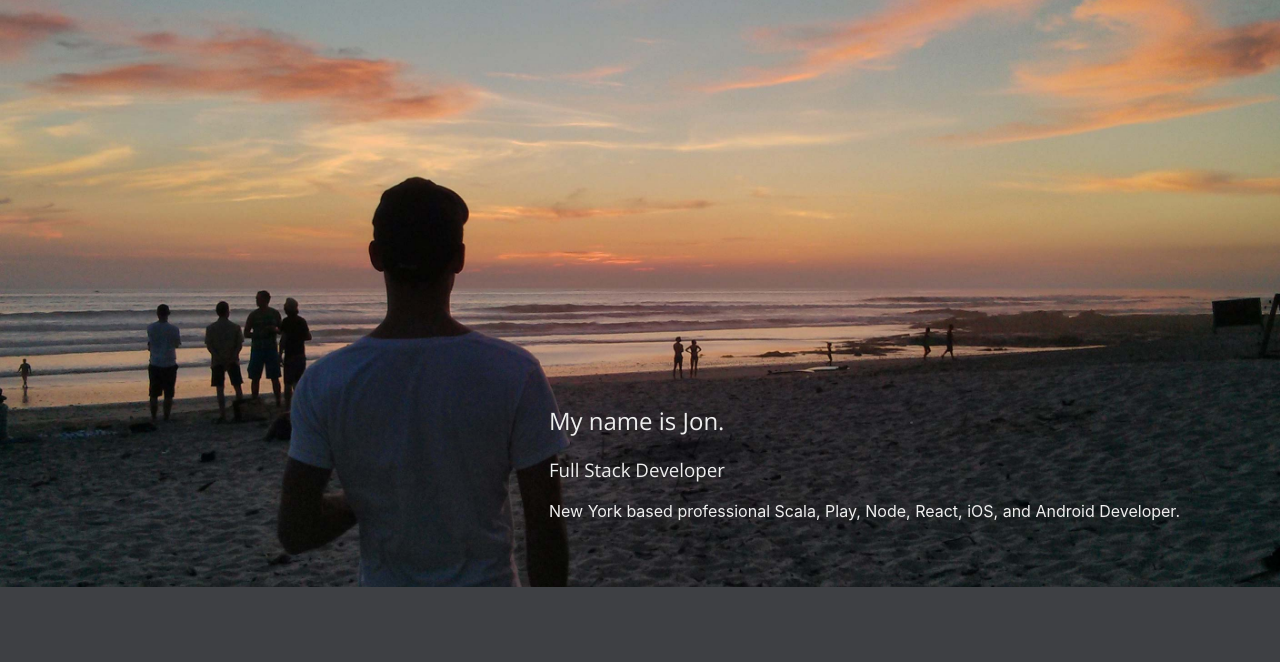
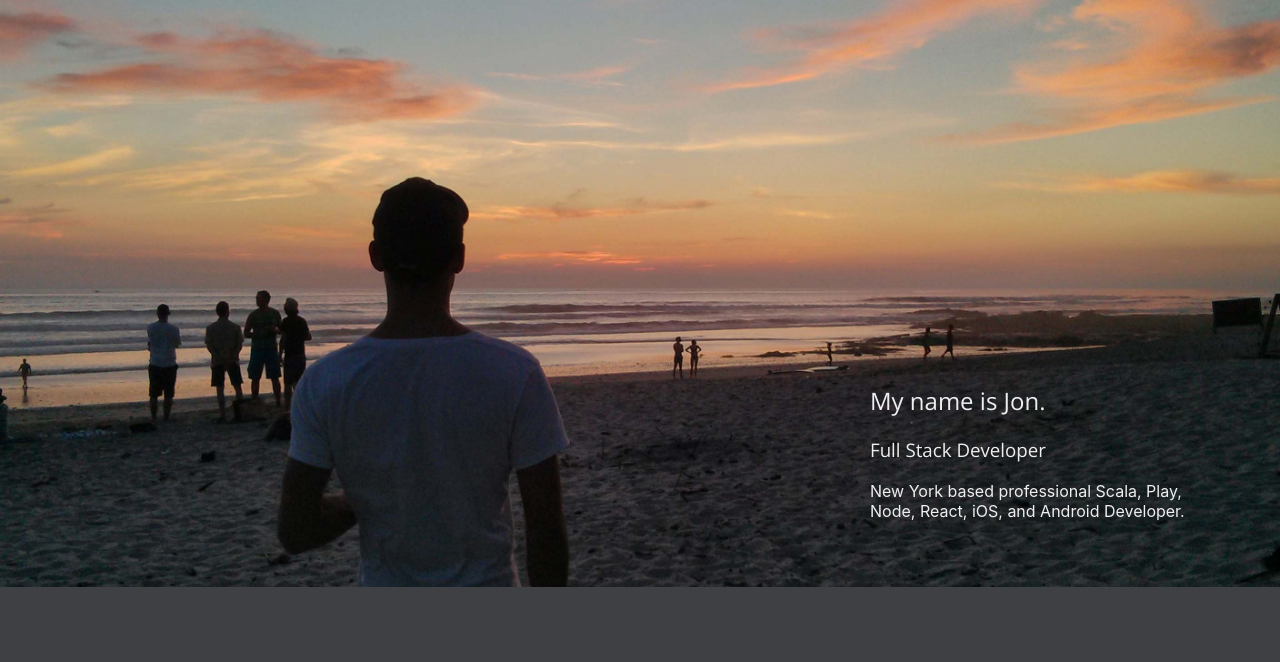
Before and after one commit to jmparsons/jmparsons.com, a Gatsby site: page / in a window 1280 px wide. Shown: the part 73-735 px from the top of the page. Built offline with nearby package versions, Linux system fonts and the light colour scheme; Gatsby itself is replaced by a stand-in of ours.

Commit message:
Cleaning up index page.

```diff
--- a/src/components/Content.tsx
+++ b/src/components/Content.tsx
@@ -3,6 +3,7 @@ import styled from 'styled-components';
 import { media, Breakpoints } from '../utils/mq';
 
 const FixedContent = styled.div`
+  position: relative;
   padding: 0 20px 20px 20px;
   box-sizing: border-box;
   ${media.desktop`
@@ -31,3 +32,4 @@ const Content: React.FC<ContentProps> = ({ type = 'fixed', children }) => {
 };
 
 export default Content;
+export { FixedContent, FullContent };
--- a/src/components/UI/IndexUI.tsx
+++ b/src/components/UI/IndexUI.tsx
@@ -1,18 +1,25 @@
 import styled from 'styled-components';
 import { media } from '../../utils/mq';
+import { FixedContent } from '../Content';
 
 const IndexSplash = styled.div`
+  display: grid;
   position: relative;
   height: 300px;
   ${media.tablet`
     height: 500px;
   `};
-  ${media.tablet`
+  ${media.desktop`
     height: 600px;
   `};
 `;
 
 const IndexImage = styled.div`
+  position: absolute;
+  top: 0;
+  left: 0;
+  right: 0;
+  bottom: 0;
   * {
     width: 100%;
     height: 300px;
@@ -27,10 +34,25 @@ const IndexImage = styled.div`
   }
 `;
 
-const IndexInfo = styled.div`
-  position: absolute;
-  bottom: 50px;
-  right: 100px;
+const IndexInfo = styled(FixedContent)`
+  height: 300px;
+  ${media.tablet`
+    height: 500px;
+  `};
+  ${media.desktop`
+    height: 600px;
+  `};
 `;
 
-export { IndexSplash, IndexImage, IndexInfo };
+const IndexIntro = styled.div`
+  position: absolute;
+  right: 20px;
+  bottom: 20px;
+  ${media.tablet`
+    right: 50px;
+    bottom: 50px;
+  `};
+  width: 320px;
+`;
+
+export { IndexSplash, IndexImage, IndexInfo, IndexIntro };
--- a/src/pages/index.tsx
+++ b/src/pages/index.tsx
@@ -2,9 +2,10 @@ import React from 'react';
 import Helmet from 'react-helmet';
 import Img, { FluidObject } from 'gatsby-image';
 import Layout from '../components/Layout';
-import { IndexSplash, IndexInfo, IndexImage } from '../components/UI/IndexUI';
+import { IndexSplash, IndexInfo, IndexImage, IndexIntro } from '../components/UI/IndexUI';
 import { QueryProps } from '../interfaces';
 import { graphql } from 'gatsby';
+import Content from '../components/Content';
 
 const Home: React.FC<QueryProps> = ({ data }) => {
   return (
@@ -20,9 +21,11 @@ const Home: React.FC<QueryProps> = ({ data }) => {
           <Img fluid={data.file!.childImageSharp!.fluid as FluidObject} critical fadeIn={false} />
         </IndexImage>
         <IndexInfo>
-          <h2>My name is Jon.</h2>
-          <h3>Full Stack Developer</h3>
-          <p>New York based professional Scala, Play, Node, React, iOS, and Android Developer.</p>
+          <IndexIntro>
+            <h2>My name is Jon.</h2>
+            <h3>Full Stack Developer</h3>
+            <p>New York based professional Scala, Play, Node, React, iOS, and Android Developer.</p>
+          </IndexIntro>
         </IndexInfo>
       </IndexSplash>
     </Layout>
```
